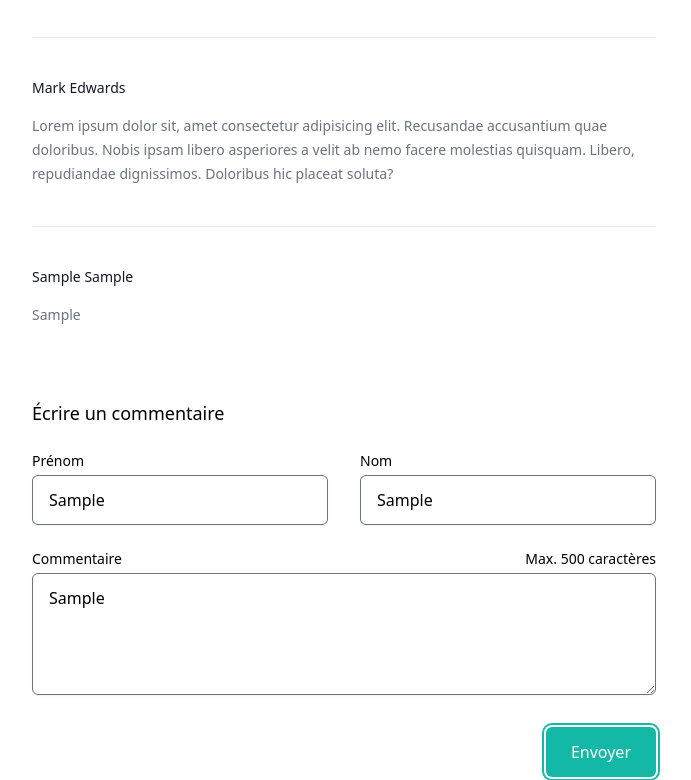
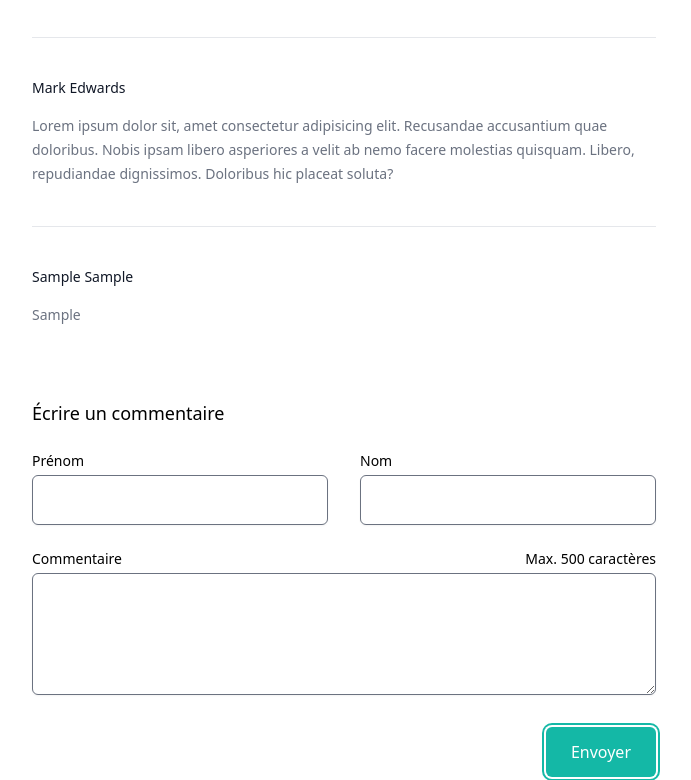
Before and after one commit to cgwena/DynamiserUnEspaceDeCommentaires, a plain HTML site: page index.html in a window 1280 px wide. Both pictures are taken after typing "Sample", "Sample", "Sample" into the empty fields and a click on the button "Envoyer". Shown: the part 448-1228 px from the top of the page, without its empty margins (296-987 px from the left). Drawn offline with nearby package versions, Linux system fonts and the light colour scheme.

Commit message:
fixed : erreur d'affichage

```diff
--- a/index.html
+++ b/index.html
@@ -136,8 +136,8 @@
           showError()
         } else {
           addComment()
+          clearForm()
           hideError()
-          clearForm()
         };
 
         function showError() {
@@ -147,7 +147,7 @@
 
         function hideError() {
           let errorMessage = document.getElementById("error-message");
-          errorMessage.style.setProperty("display");
+          errorMessage.style.setProperty("display","none");
         }
 
         function addComment() {
@@ -176,8 +176,6 @@
           name.className = nameStyle;
           div3.className = div3Style
 
-
-
           let nameContent = document.createTextNode(firstName + " " + lastName);
           let messageContent = document.createTextNode(message);
 
@@ -194,13 +192,8 @@
           let form = document.querySelector("form");
           form.reset();
         }
-
-
       })
-
-
     }
-
   </script>
 </body>
 
```
